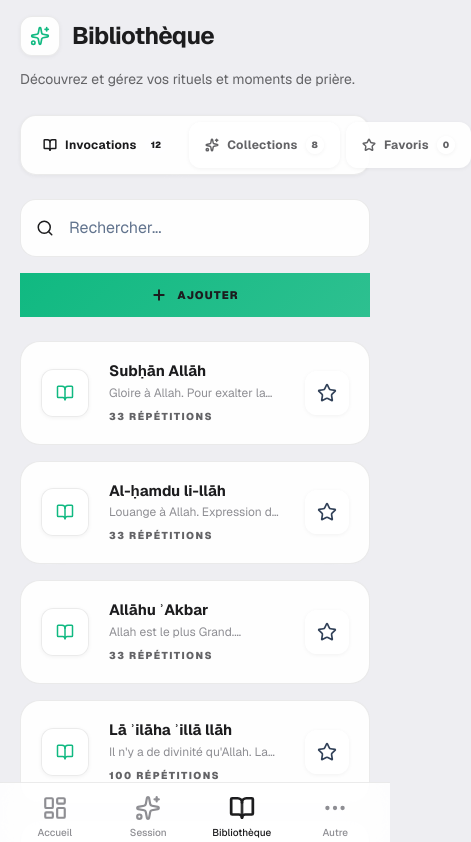
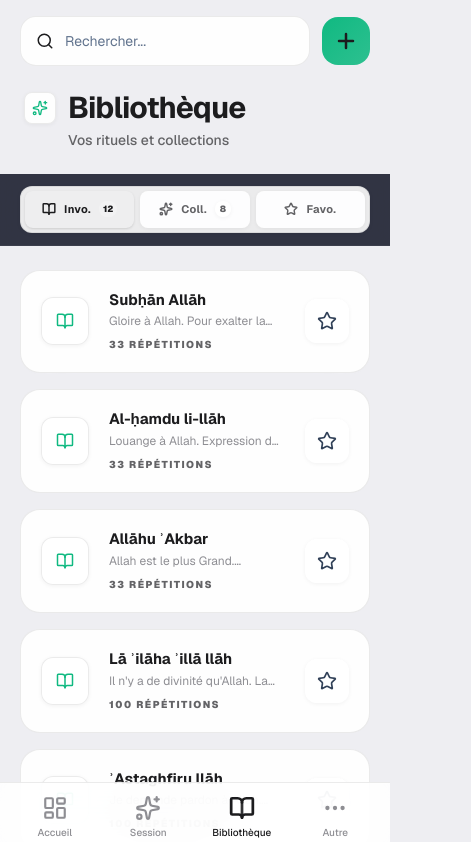
Before and after one commit to csall/kourous, a Next.js app: page /library in a window 390 px wide. Shown: the top 842 px of the page, 471 px wide, since content can reach past the window. Built offline with nearby package versions, Linux system fonts and the light colour scheme.

Commit message:
feat: Add scroll-responsive header with search and add button, and prepare for sticky tabs.

```diff
--- a/components/library/LibraryContent.tsx
+++ b/components/library/LibraryContent.tsx
@@ -1,6 +1,6 @@
 "use client";
 
-import { motion, AnimatePresence } from "framer-motion";
+import { motion, AnimatePresence, useScroll, useTransform } from "framer-motion";
 import { Search, Sparkles, BookOpen, Trash2, Plus, ChevronDown, Pencil, Play, Star } from "lucide-react";
 import Link from "next/link";
 import { useState, useEffect } from "react";
@@ -64,6 +64,11 @@ export function LibraryContent({ onSessionStart }: LibraryContentProps) {
         setEditingGroup(null);
     };
 
+    const { scrollY } = useScroll();
+    const titleOpacity = useTransform(scrollY, [0, 40], [1, 0]);
+    const titleScale = useTransform(scrollY, [0, 40], [1, 0.95]);
+    const titleY = useTransform(scrollY, [0, 40], [0, -10]);
+
     return (
         <div className="max-w-lg mx-auto px-5 pt-4 pb-36 space-y-6 sm:space-y-8">
             {/* Immersive Mesh Glows */}
@@ -87,41 +92,10 @@ export function LibraryContent({ onSessionStart }: LibraryContentProps) {
                 transition={{ duration: 0.6, ease: [0.16, 1, 0.3, 1] }}
                 className="space-y-6"
             >
-                <div className="space-y-3">
+                {/* ── MOBILE NATIVE HEADER ─────────────────────────── */}
+                <div className="space-y-6">
+                    {/* Toolbar Row: Search + Add */}
                     <div className="flex items-center gap-3">
-                        <div className="w-10 h-10 rounded-xl bg-white/5 border border-white/10 flex items-center justify-center">
-                            <Sparkles size={20} style={{ color: beadColor }} />
-                        </div>
-                        <h2 className="text-2xl font-bold text-white tracking-tight">Bibliothèque</h2>
-                    </div>
-                    <p className="text-sm text-slate-400 leading-relaxed">Découvrez et gérez vos rituels et moments de prière.</p>
-                </div>
-
-                {/* ── TABS ─────────────────────────── */}
-                <div className="flex gap-1.5 p-1.5 bg-white/[0.04] rounded-2xl border border-white/5 backdrop-blur-xl">
-                    {[
-                        { key: "invocations" as const, label: "Invocations", count: invocations.length, icon: BookOpen },
-                        { key: "collections" as const, label: "Collections", count: prayerPresets.length + groups.length, icon: Sparkles },
-                        { key: "favorites" as const, label: "Favoris", count: favoriteIds.length, icon: Star },
-                    ].map(tab => (
-                        <button
-                            key={tab.key}
-                            onClick={() => setActiveTab(tab.key)}
-                            className={`flex-1 flex items-center justify-center gap-2 px-4 py-3.5 rounded-xl text-xs font-bold transition-all duration-300 ${activeTab === tab.key
-                                ? 'bg-white/[0.15] text-white shadow-lg shadow-white/5'
-                                : 'text-slate-500 hover:text-slate-400 hover:bg-white/[0.02]'
-                                }`}
-                        >
-                            <tab.icon size={14} strokeWidth={2.5} />
-                            <span className="tracking-wide">{tab.label}</span>
-                            <span className={`min-w-[18px] h-[18px] px-1.5 rounded-full flex items-center justify-center text-[9px] font-black transition-all ${activeTab === tab.key ? "bg-white/25 text-white" : "bg-white/5 text-slate-600"}`}>
-                                {tab.count}
-                            </span>
-                        </button>
-                    ))}
-                </div>
-
-                <div className="flex flex-col sm:flex-row gap-4 sm:items-center">
                         <div className="relative flex-1 group">
                             <div className="absolute left-4 top-1/2 -translate-y-1/2 transition-colors duration-300">
                                 <Search
@@ -137,7 +111,7 @@ export function LibraryContent({ onSessionStart }: LibraryContentProps) {
                                 placeholder="Rechercher..."
                                 value={searchQuery}
                                 onChange={(e) => setSearchQuery(e.target.value)}
-                            className="w-full bg-white/[0.04] border border-white/10 rounded-2xl py-4 pl-12 pr-4 text-white placeholder:text-slate-500 outline-none transition-all duration-300 hover:bg-white/[0.07] focus:bg-white/[0.08] focus:border-white/20"
+                                className="w-full bg-white/[0.04] border border-white/10 rounded-2xl py-3.5 pl-11 pr-4 text-sm text-white placeholder:text-slate-500 outline-none transition-all duration-300 hover:bg-white/[0.07] focus:bg-white/[0.08] focus:border-white/20"
                                 style={{
                                     boxShadow: `0 0 0 0px ${beadColor}00`
                                 }}
@@ -148,7 +122,7 @@ export function LibraryContent({ onSessionStart }: LibraryContentProps) {
 
                         <button
                             onClick={() => activeTab === "invocations" ? setIsCreateInvocationModalOpen(true) : setIsCreateGroupModalOpen(true)}
-                        className="relative group overflow-hidden touch-target sm:w-auto"
+                            className="relative group overflow-hidden touch-target w-12 h-12 rounded-2xl flex items-center justify-center shrink-0"
                         >
                             <div
                                 className="absolute inset-0 transition-opacity duration-300 opacity-100 group-hover:opacity-90"
@@ -158,12 +132,69 @@ export function LibraryContent({ onSessionStart }: LibraryContentProps) {
                                 }}
                             />
                             <div className="absolute inset-0 bg-gradient-to-tr from-white/20 to-transparent opacity-0 group-hover:opacity-100 transition-opacity duration-500" />
-                        <div className="relative flex items-center justify-center gap-2.5 px-8 h-full text-white">
-                            <Plus size={16} strokeWidth={3} />
-                            <span className="font-black text-[11px] uppercase tracking-[0.1em]">Ajouter</span>
-                        </div>
+                            <Plus size={24} className="text-white relative z-10" strokeWidth={2.5} />
                         </button>
                     </div>
+
+                    {/* Large Title + Subtitle */}
+                    <motion.div
+                        style={{ opacity: titleOpacity, scale: titleScale, y: titleY }}
+                        className="space-y-1 px-1 origin-left"
+                    >
+                        <div className="flex items-center gap-3">
+                            <div className="w-8 h-8 rounded-lg bg-white/5 border border-white/10 flex items-center justify-center">
+                                <Sparkles size={16} style={{ color: beadColor }} />
+                            </div>
+                            <h2 className="text-3xl font-bold text-white tracking-tight">Bibliothèque</h2>
+                        </div>
+                        <p className="text-sm text-slate-400 font-medium pl-11">Vos rituels et collections</p>
+                    </motion.div>
+                </div>
+
+                {/* ── STICKY TABS ─────────────────────────── */}
+                {/* ── STICKY TABS ─────────────────────────── */}
+                <motion.div
+                    className="sticky top-0 z-40 -mx-5 px-5 py-3 mb-6 transition-all"
+                    style={{
+                        backgroundColor: useTransform(scrollY, [0, 50], ["rgba(2, 6, 23, 0.8)", "rgba(2, 6, 23, 0.95)"]),
+                        backdropFilter: "blur(20px)",
+                        borderBottom: "1px solid",
+                        borderColor: useTransform(scrollY, [0, 50], ["rgba(255, 255, 255, 0.05)", "rgba(255, 255, 255, 0.1)"])
+                    }}
+                >
+                    <div className="flex gap-1.5 p-1 bg-white/[0.04] rounded-xl border border-white/5">
+                        {[
+                            { key: "invocations" as const, label: "Invocations", count: invocations.length, icon: BookOpen },
+                            { key: "collections" as const, label: "Collections", count: prayerPresets.length + groups.length, icon: Sparkles },
+                            { key: "favorites" as const, label: "Favoris", count: favoriteIds.length, icon: Star },
+                        ].map(tab => (
+                            <button
+                                key={tab.key}
+                                onClick={() => setActiveTab(tab.key)}
+                                className={`relative flex-1 flex items-center justify-center gap-2 px-3 py-2.5 rounded-lg text-[11px] font-bold transition-all duration-300 ${activeTab === tab.key
+                                    ? 'text-white shadow-sm'
+                                    : 'text-slate-500 hover:text-slate-400 hover:bg-white/[0.02]'
+                                    }`}
+                            >
+                                {activeTab === tab.key && (
+                                    <motion.div
+                                        layoutId="activeTabBg"
+                                        className="absolute inset-0 bg-white/[0.15] rounded-lg"
+                                        transition={{ type: "spring", bounce: 0.2, duration: 0.6 }}
+                                    />
+                                )}
+                                <span className="relative z-10 flex items-center gap-2">
+                                    <tab.icon size={14} strokeWidth={2.5} />
+                                    <span className="tracking-wide hidden sm:inline">{tab.label}</span>
+                                    <span className="tracking-wide sm:hidden">{tab.label.slice(0, 4)}.</span>
+                                    {tab.count > 0 && <span className={`min-w-[16px] h-[16px] px-1 rounded-full flex items-center justify-center text-[9px] font-black transition-all ${activeTab === tab.key ? "bg-white/25 text-white" : "bg-white/5 text-slate-600"}`}>
+                                        {tab.count}
+                                    </span>}
+                                </span>
+                            </button>
+                        ))}
+                    </div>
+                </motion.div>
 
                 {/* ── CONTENT ─────────────────────── */}
                 <div className="min-h-[400px]">
@@ -260,11 +291,11 @@ export function LibraryContent({ onSessionStart }: LibraryContentProps) {
                         )}
                     </AnimatePresence>
                 </div>
-            </motion.div>
+            </motion.div >
 
             <CreateInvocationModal isOpen={isCreateInvocationModalOpen} onClose={() => setIsCreateInvocationModalOpen(false)} />
             <CreateGroupModal isOpen={isCreateGroupModalOpen} onClose={handleCloseGroupModal} editGroup={editingGroup} />
-        </div>
+        </div >
     );
 }
 
```
Lines whose indentation alone changed are shown as unchanged.
